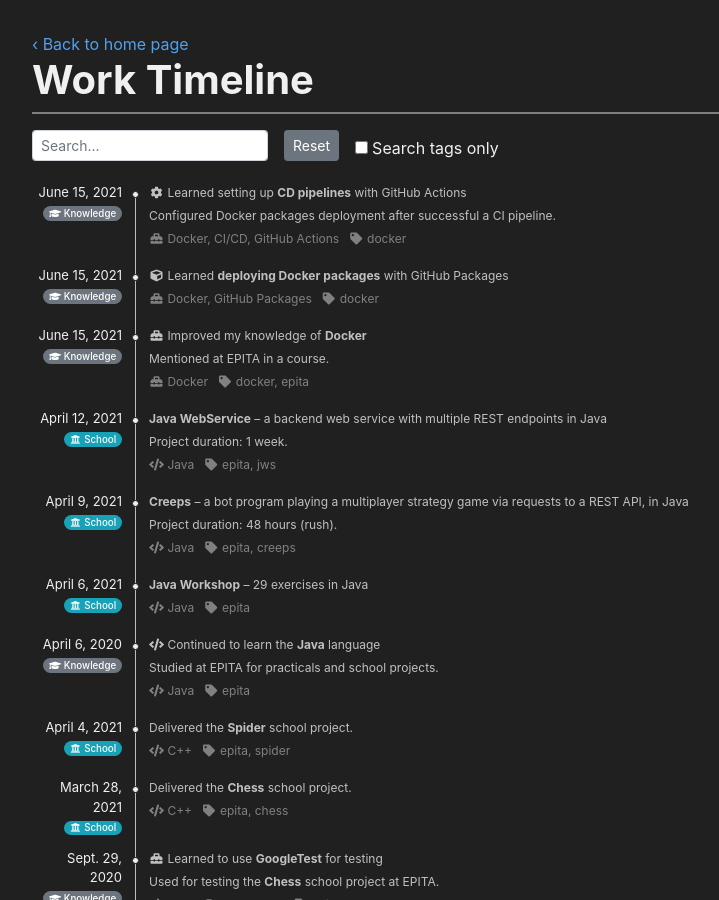
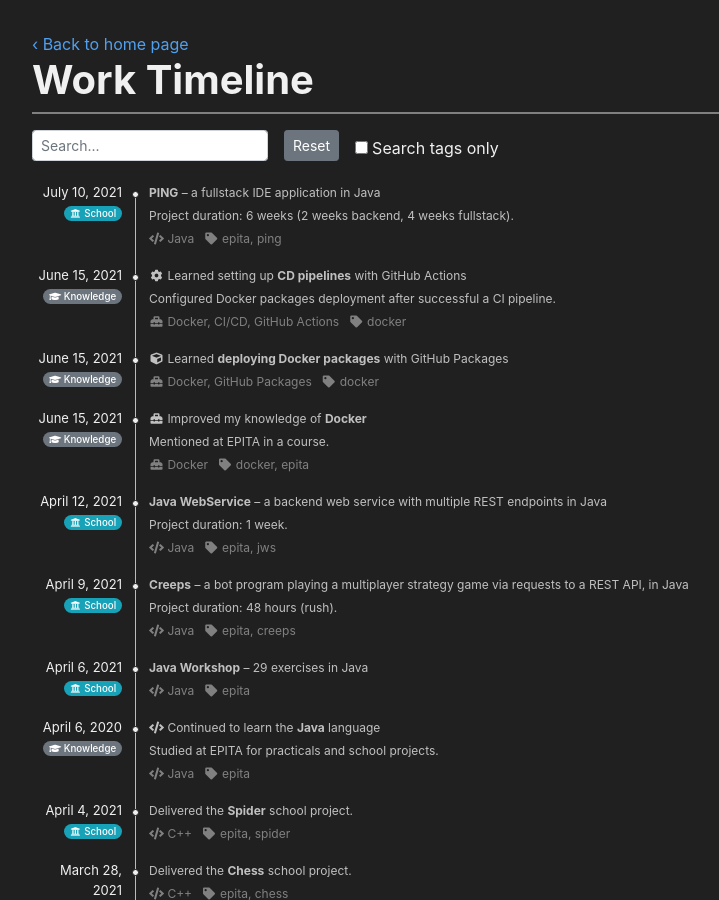
Before and after one commit to matiboux/matiboux.me, a Jekyll site: the page built from timeline.html, in a window 1280 px wide and 900 px high. Shown: the whole window, without its empty margins (53-772 px from the left). Built offline with Jekyll 4.4.1, drawn with Linux system fonts in a browser that asks for light colours; nearby versions of some CDN libraries.

Commit message:
Add PING project to the timeline

```diff
--- a/_data/timeline.yml
+++ b/_data/timeline.yml
@@ -12,6 +12,14 @@
   # libraries: []
   # tags: []
 
+
+- description:
+  - <b>PING</b> – a fullstack IDE application in Java
+  - "Project duration: 6 weeks (2 weeks backend, 4 weeks fullstack)."
+  date: July 10, 2021
+  languages: [Java]
+  category: school
+  tags: [epita, ping]
 
 - description:
   - <i class="fas fa-cog fa-fw"></i> Learned setting up <b>CD pipelines</b> with GitHub Actions
```
